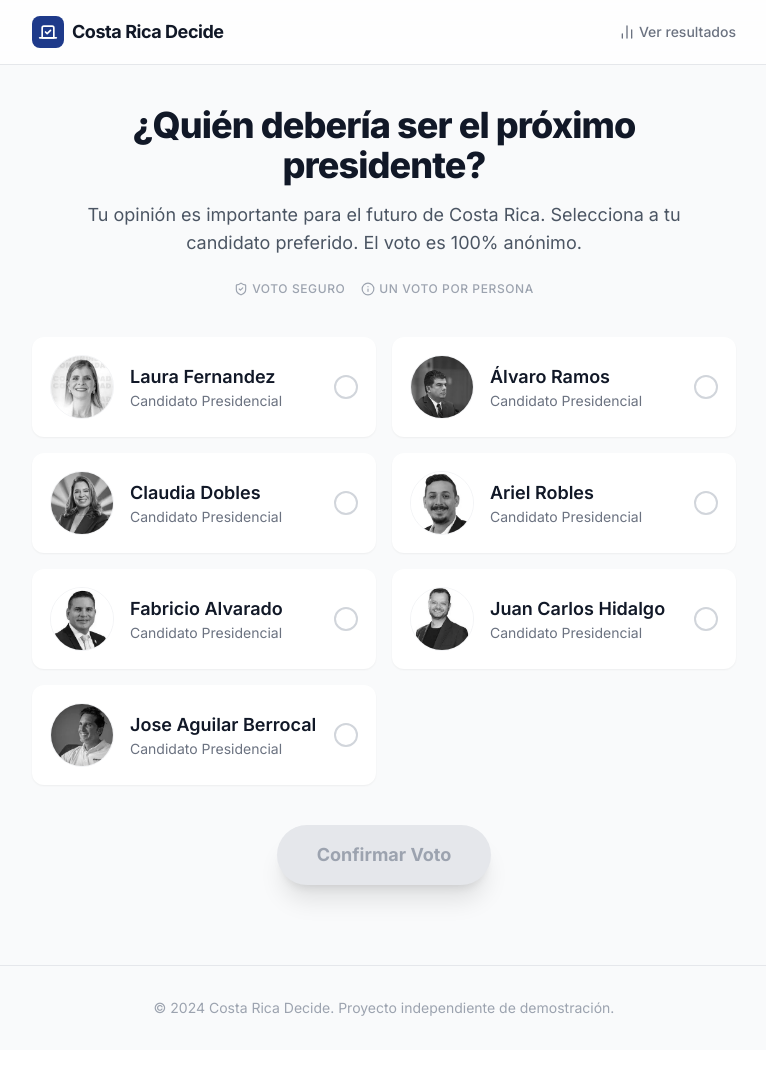
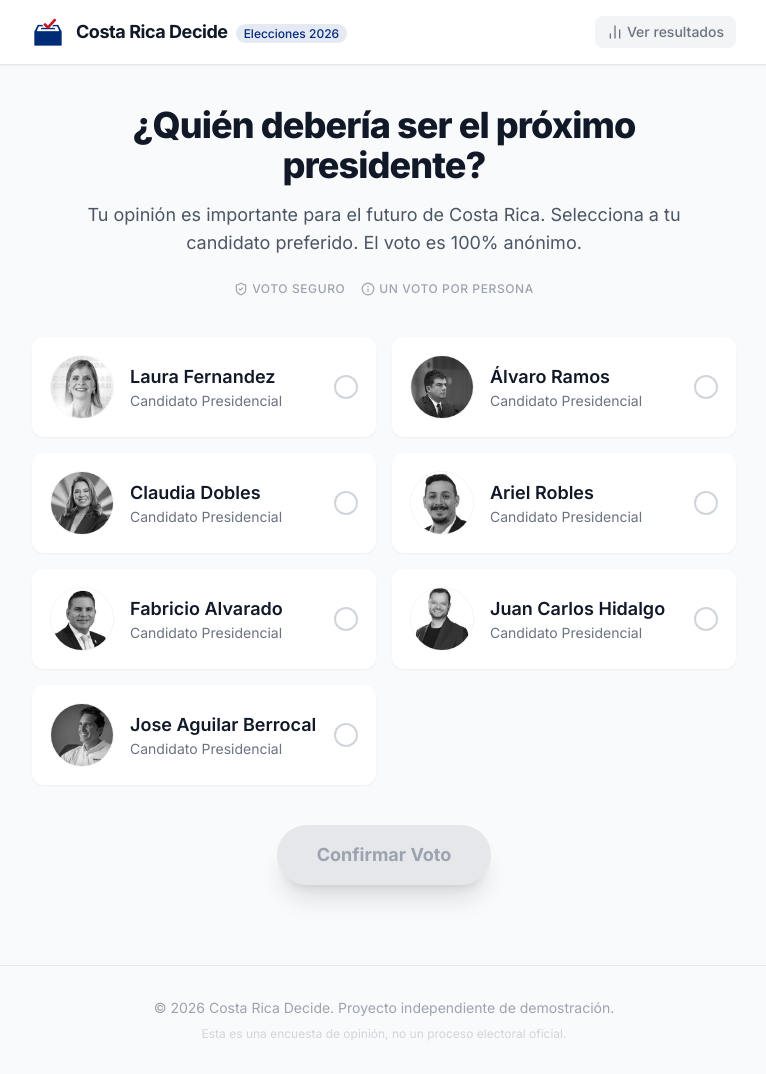
Before and after one commit to aramirez087/costa-rica-decide, a React (Vite) app: page / in a window 1280 px wide. Shown: the whole page, without its empty margins (256-1022 px from the left). Before the commit the page ends 1050 px from the top, so only its background shows below. Built offline with nearby package versions, Linux system fonts and the light colour scheme.

Commit message:
UX Improvements.

```diff
--- a/App.tsx
+++ b/App.tsx
@@ -63,18 +63,19 @@ function App() {
   return (
     <div className="min-h-screen bg-gray-50 text-gray-900 font-sans selection:bg-blue-100">
       {/* Header */}
-      <header className="sticky top-0 z-50 backdrop-blur-md bg-white/80 border-b border-gray-200">
+      <header className="sticky top-0 z-50 backdrop-blur-md bg-white/90 border-b border-gray-200 shadow-sm">
         <div className="max-w-3xl mx-auto px-4 sm:px-6 lg:px-8 h-16 flex items-center justify-between">
-          <div className="flex items-center space-x-2">
-            <div className="bg-blue-900 text-white p-1.5 rounded-lg">
-              <Vote size={20} />
+          <div className="flex items-center space-x-3">
+            <img src="/favicon.png" alt="Costa Rica Decide" className="w-8 h-8" />
+            <div>
+              <span className="font-bold text-lg tracking-tight text-gray-900">Costa Rica Decide</span>
+              <span className="hidden sm:inline ml-2 text-xs bg-cr-blue/10 text-cr-blue px-2 py-0.5 rounded-full font-medium">Elecciones 2026</span>
             </div>
-            <span className="font-bold text-lg tracking-tight text-gray-900">Costa Rica Decide</span>
           </div>
           {view === 'voting' && (
             <button
               onClick={handleViewResultsManually}
-             className="text-sm font-medium text-gray-500 hover:text-blue-800 transition-colors flex items-center space-x-1"
+              className="text-sm font-medium text-gray-500 hover:text-blue-800 transition-colors flex items-center space-x-1 bg-gray-100 hover:bg-gray-200 px-3 py-1.5 rounded-lg"
             >
               <BarChart2 size={16} />
               <span className="hidden sm:inline">Ver resultados</span>
@@ -159,7 +160,8 @@ function App() {
       </main>
 
       <footer className="py-8 text-center text-gray-400 text-sm border-t border-gray-200 mt-10">
-        <p>© 2024 Costa Rica Decide. Proyecto independiente de demostración.</p>
+        <p className="mb-2">© 2026 Costa Rica Decide. Proyecto independiente de demostración.</p>
+        <p className="text-xs text-gray-300">Esta es una encuesta de opinión, no un proceso electoral oficial.</p>
       </footer>
     </div>
   );
```
Lines whose indentation alone changed are shown as unchanged.
